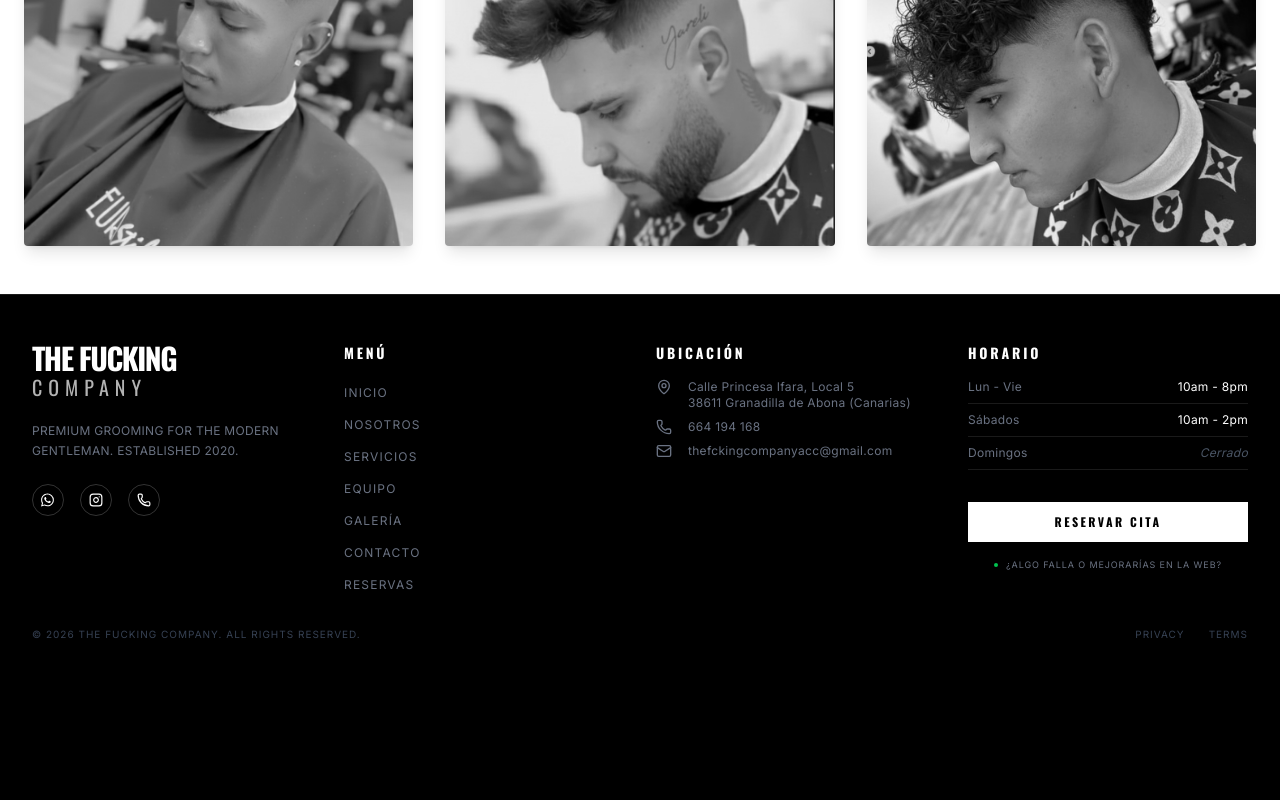
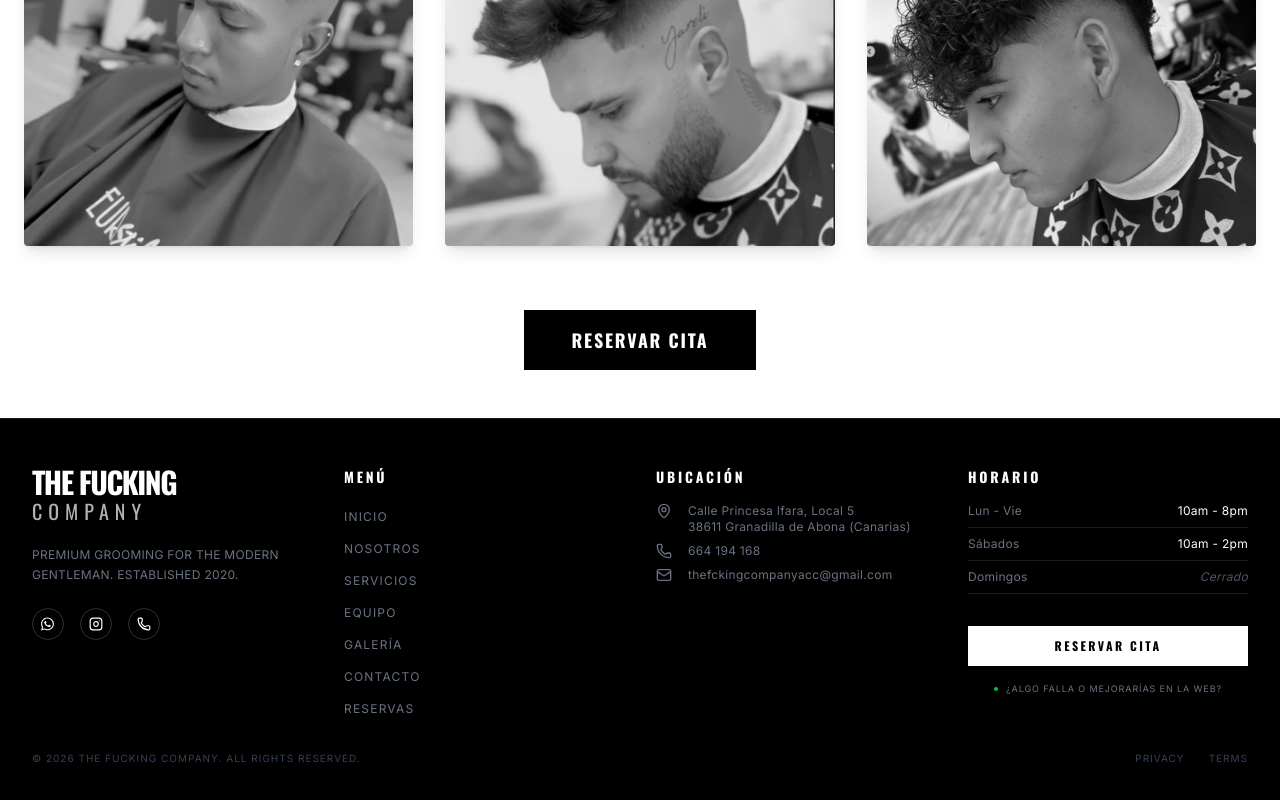
Before and after one commit to thefckingcompany/tfc-web, a React (Vite) app: page /galeria in a window 1280 px wide. Shown: the part 1406-2206 px from the top of the page. Before the commit the page ends 2088 px from the top, so only its background shows below. Built offline with nearby package versions, Linux system fonts and the light colour scheme.

Commit message:
Add 'Book Appointment' button to Gallery page

```diff
--- a/src/pages/Gallery.tsx
+++ b/src/pages/Gallery.tsx
@@ -1,4 +1,4 @@
-
+import { Link } from 'react-router-dom';
 // List of gallery images
 const galleryImages = [
     { src: '/gallery/IMG_2403.jpg', alt: 'Corte de pelo moderno' },
@@ -45,6 +45,16 @@ const Gallery = () => {
                 ))}
             </div>
 
+            {/* CTA Button */}
+            <div className="mt-16 text-center">
+                <Link
+                    to="/reservar"
+                    className="inline-block px-12 py-4 bg-black text-white font-oswald font-bold text-lg uppercase tracking-widest hover:bg-gray-900 transition-colors"
+                >
+                    Reservar Cita
+                </Link>
+            </div>
+
         </div>
     );
 };
```
